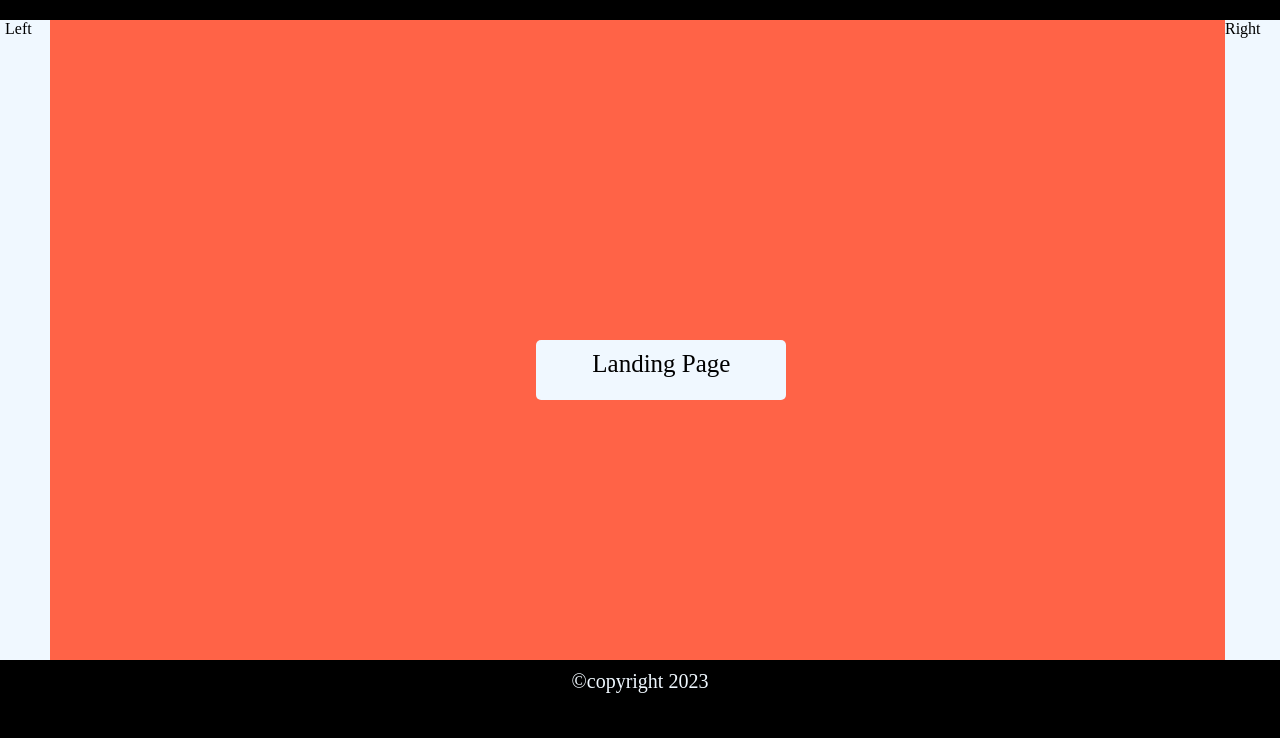
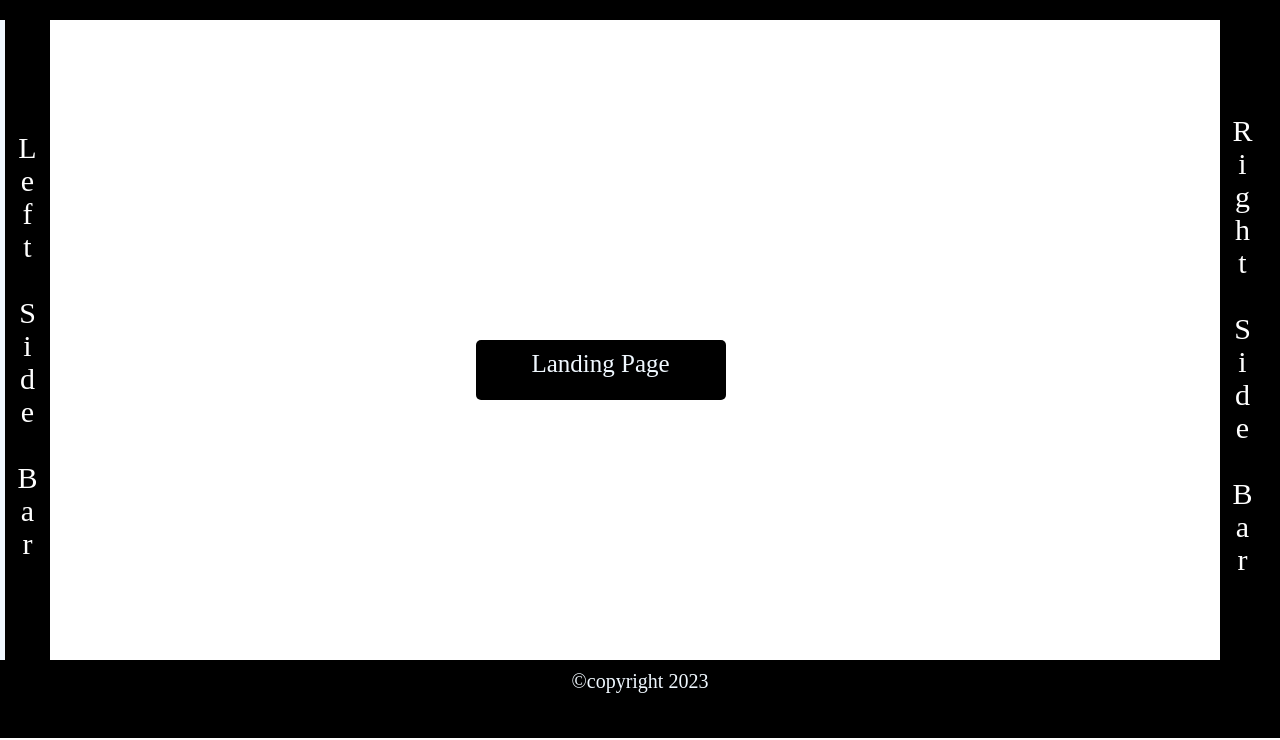
Before and after one commit to horler408/Tutorial_one, a plain HTML site: page layout.html in a window 1280 px wide. Shown: the part 60-800 px from the top of the page. Drawn offline with Linux system fonts and the light colour scheme.

Commit message:
new layout page commit

```diff
--- a/layout.html
+++ b/layout.html
@@ -62,22 +62,42 @@
       position: absolute;
       width: 50px;
       height: 100%;
-      background-color: aliceblue;
+      color: white;
+      font-size: 30px;
+      padding: 5px;
+      text-align: center;
+      writing-mode: vertical-lr;
       text-orientation: upright;
+      background-color: black;
     }
     .left {
       left: 5px;
     }
     .right {
-      right: 5px;
+      right: 0px;
     }
     .hero {
       position: absolute;
       width: 95%;
       height: 100%;
       left: 50px;
-      background-color: tomato;
+      background-color: white;
     }
+    .landing {
+      position: absolute;
+      width: 250px;
+      height: 50px;
+      left: 35%;
+      top: 50%;
+      text-align: center;
+      font-size: 25px;
+      padding-top: 10px;
+      border-radius: 5px;
+      color: aliceblue;
+      background-color: black;
+    }
+
+    /* Footer */
     .footer {
       position: relative;
       width: 100%;
@@ -87,18 +107,7 @@
       padding-top: 10px;
       text-align: center;
     }
-    .landing {
-      position: absolute;
-      width: 250px;
-      height: 50px;
-      left: 40%;
-      top: 50%;
-      text-align: center;
-      font-size: 25px;
-      padding-top: 10px;
-      border-radius: 5px;
-      background-color: aliceblue;
-    }
+
     .footer a {
       color: aliceblue;
     }
@@ -116,11 +125,11 @@
         </div>
       </header>
       <div class="content">
-        <div class="side-bars left">Left</div>
+        <div class="side-bars left">Left Side Bar</div>
         <div class="hero">
           <div class="landing">Landing Page</div>
         </div>
-        <div class="side-bars right">Right</div>
+        <div class="side-bars right">Right Side Bar</div>
       </div>
       <footer class="footer"><a href="#">&copy;copyright 2023</a></footer>
     </div>
```
